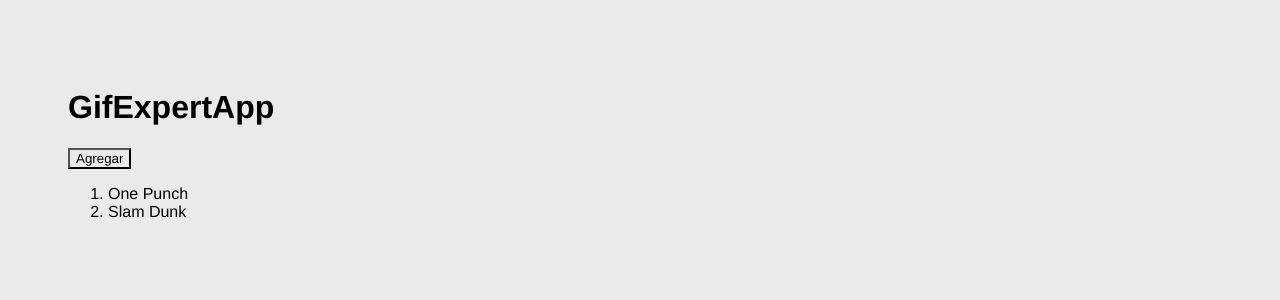
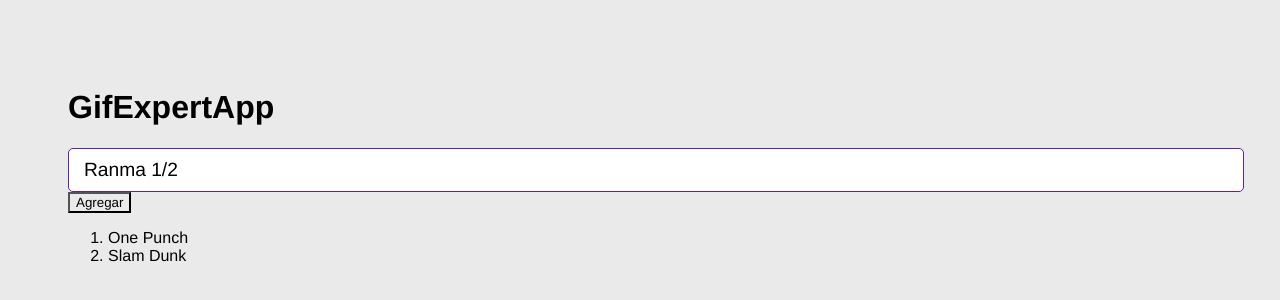
Before and after one commit to CodingJhames/Rebuilds, a React (Vite) app in the folder gif-exp-app/: page / in a window 1280 px wide. Shown: the top 300 px of the page. Built offline with nearby package versions, Linux system fonts and the light colour scheme.

Commit message:
AddCategory component created

```diff
--- a/gif-exp-app/src/GifExpertApp.jsx
+++ b/gif-exp-app/src/GifExpertApp.jsx
@@ -1,4 +1,5 @@
 import { useState } from "react"
+import { AddCategory } from "./components/AddCategory";
 
 
 export const GifExpertApp = () => {
@@ -18,6 +19,7 @@
   return (
     <>
         <h1>GifExpertApp</h1>
+        <AddCategory />
         <button onClick={ onAddCategory } >Agregar</button>
         <ol>
           { categories.map( category => {
--- /dev/null
+++ b/gif-exp-app/src/components/AddCategory.jsx
@@ -0,0 +1,32 @@
+import { useState } from "react"
+
+
+
+export const AddCategory = () => {
+
+  const [inputValue, setInputValue] = useState('Ranma 1/2')
+
+  const onInputChange = ({target}) => {
+    setInputValue( target.value );
+  };
+
+  const onSubmit = (event) => {
+    event.preventDefault();
+    console.log( inputValue );
+  };
+
+    return (
+
+    <form onSubmit={ onSubmit } >
+        <input
+          type="text"
+          placeholder="Buscar Gifs"
+          value={ inputValue }
+          onChange={ onInputChange }
+        />
+    </form>
+
+
+
+  )
+}
```
